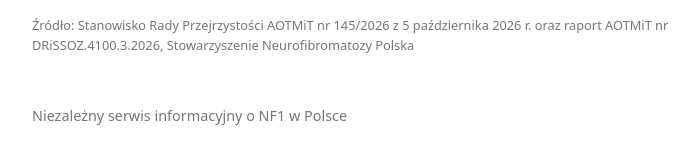
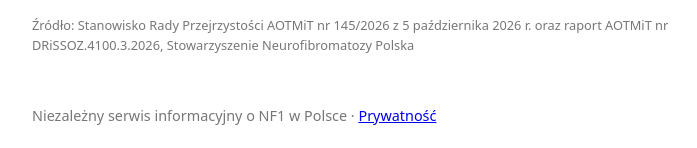
Before and after one commit to sylwiaeb/nf1news, a Jekyll site: the page built from index.html, in a window 1280 px wide and 900 px high, scrolled down 5223 px. Shown: the part 749-897 px from the top of the window, without its empty margins (288-985 px from the left). Built offline with Jekyll 4.4.1, drawn with Linux system fonts in a browser that asks for light colours.

Commit message:
Dodaj stronę Prywatność
Co-Authored-By: Claude Opus 5.5 <noreply@anthropic.com>
Claude-Session: https://claude.ai/code/session_019jaYASJxLt3b2qxxJQMkS2

```diff
--- a/_layouts/default.html
+++ b/_layouts/default.html
@@ -64,6 +64,6 @@
   <main>
 {{ content }}
   </main>
-  <footer>{{ site.description }}</footer>
+  <footer>{{ site.description }} · <a href="{{ '/prywatnosc/' | relative_url }}">Prywatność</a></footer>
 </body>
 </html>
```
Also changed, not shown: prywatnosc.md (added, +15 -0 lines).
